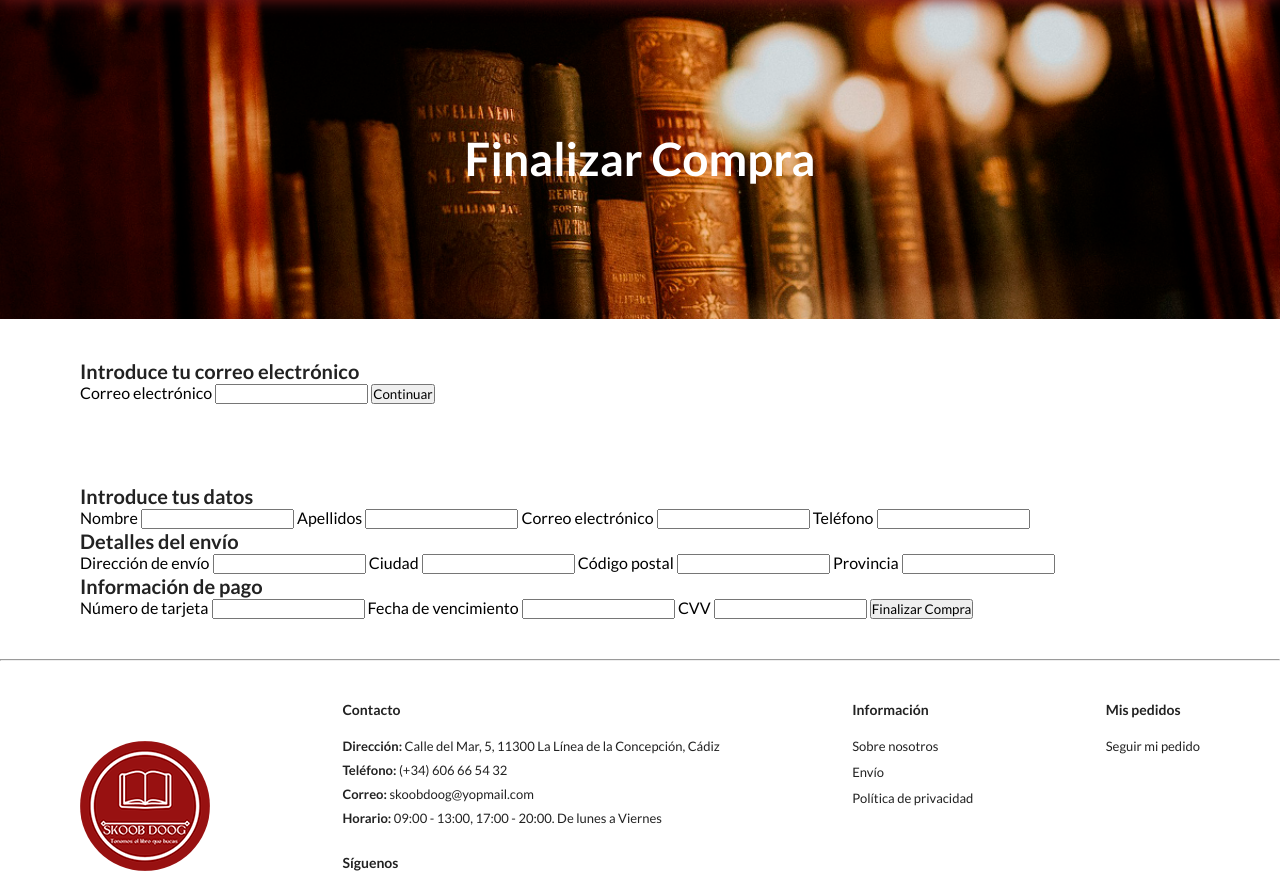
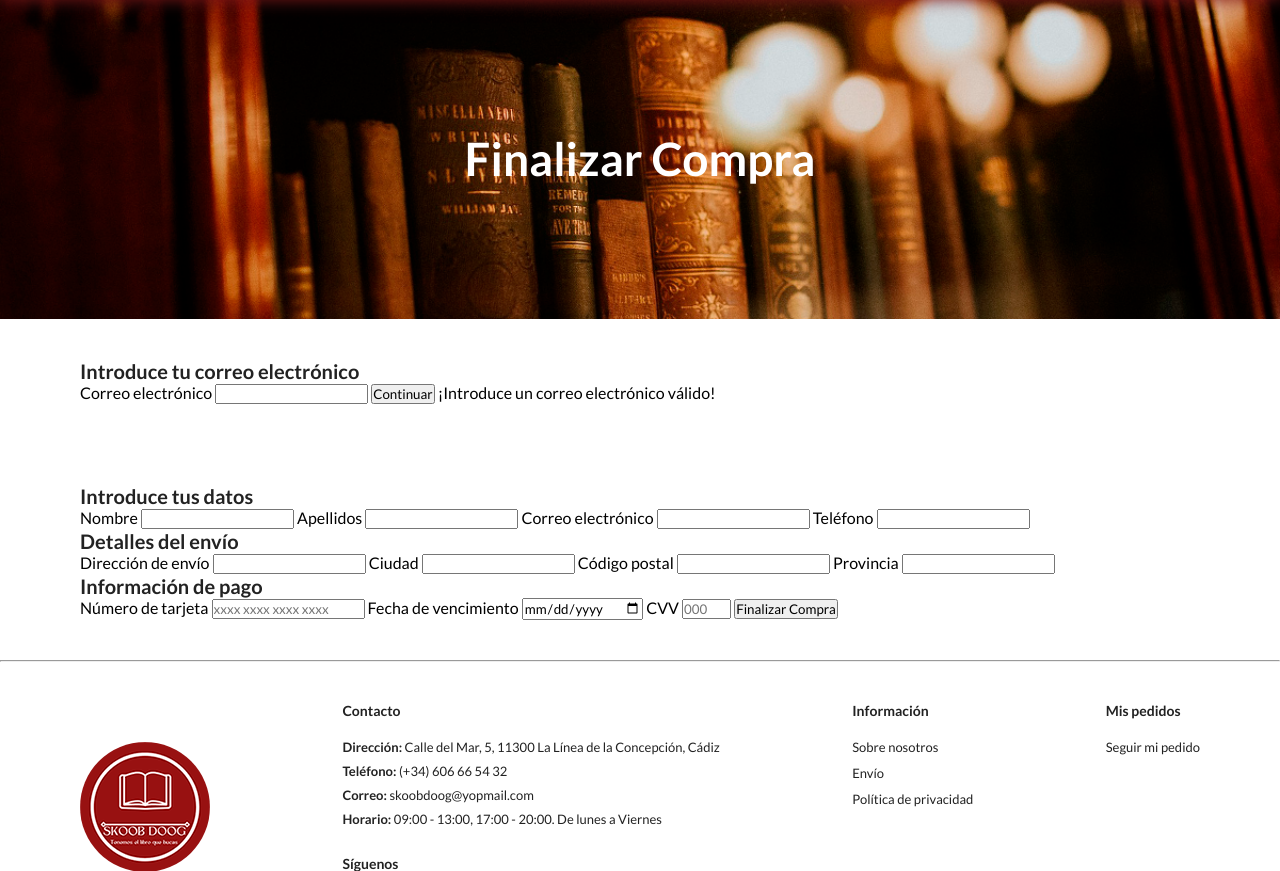
Before and after one commit to FJMarfil/Skoob-Doog, a PHP site: page /purchase.php in a window 1280 px wide. Shown: the part 84-955 px from the top of the page. Run offline with PHP 8.4, Linux system fonts and the light colour scheme; data comes from the database, SQL or seed files in the repository; data that the repository does not hold is empty; some libraries are stand-ins or nearby versions.

Commit message:
Add: pattern for credit card values and email error label

```diff
--- a/purchase.php
+++ b/purchase.php
@@ -34,6 +34,7 @@
             <input type="email" id="email" name="email" required>
 
             <input type="button" id="purchase-form-email-button" value="Continuar">
+            <label for="email" id="email-error">¡Introduce un correo electrónico válido!</label>
         </form>
     </section>
 
@@ -71,13 +72,13 @@
             <!--Información de pago-->
             <h4>Información de pago</h4>
             <label for="card">Número de tarjeta</label>
-            <input type="text" id="card" name="card" required>
+            <input type="tel" id="card" inputmode="numeric" pattern="[0-9\s]{13,19}" autocomplete="cc-number" maxlength="19" placeholder="xxxx xxxx xxxx xxxx" required>
 
             <label for="expiration-date">Fecha de vencimiento</label>
-            <input type="text" id="expiration-date" name="expiration-date" required>
+            <input type="date" id="expiration-date" name="expiration-date" required>
 
             <label for="cvv">CVV</label>
-            <input type="text" id="cvv" name="cvv" required>
+            <input type="number" id="cvv" class="required" min="0" max="999" pattern="([0-9]|[0-9]|[0-9])" name="cvv" placeholder="000" required>
 
             <input type="button" id="purchase-form-button" value="Finalizar Compra">
         </form>
```
